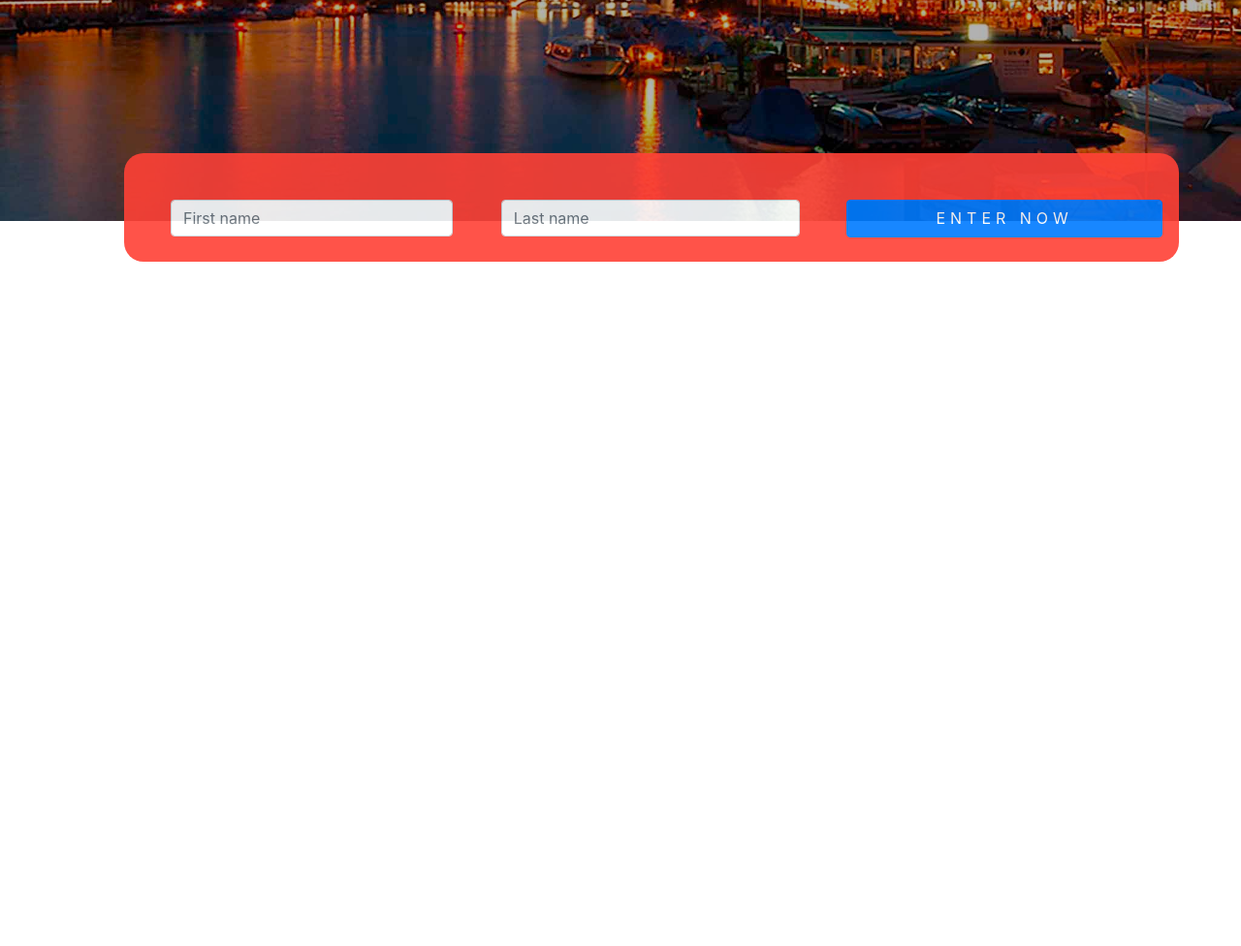
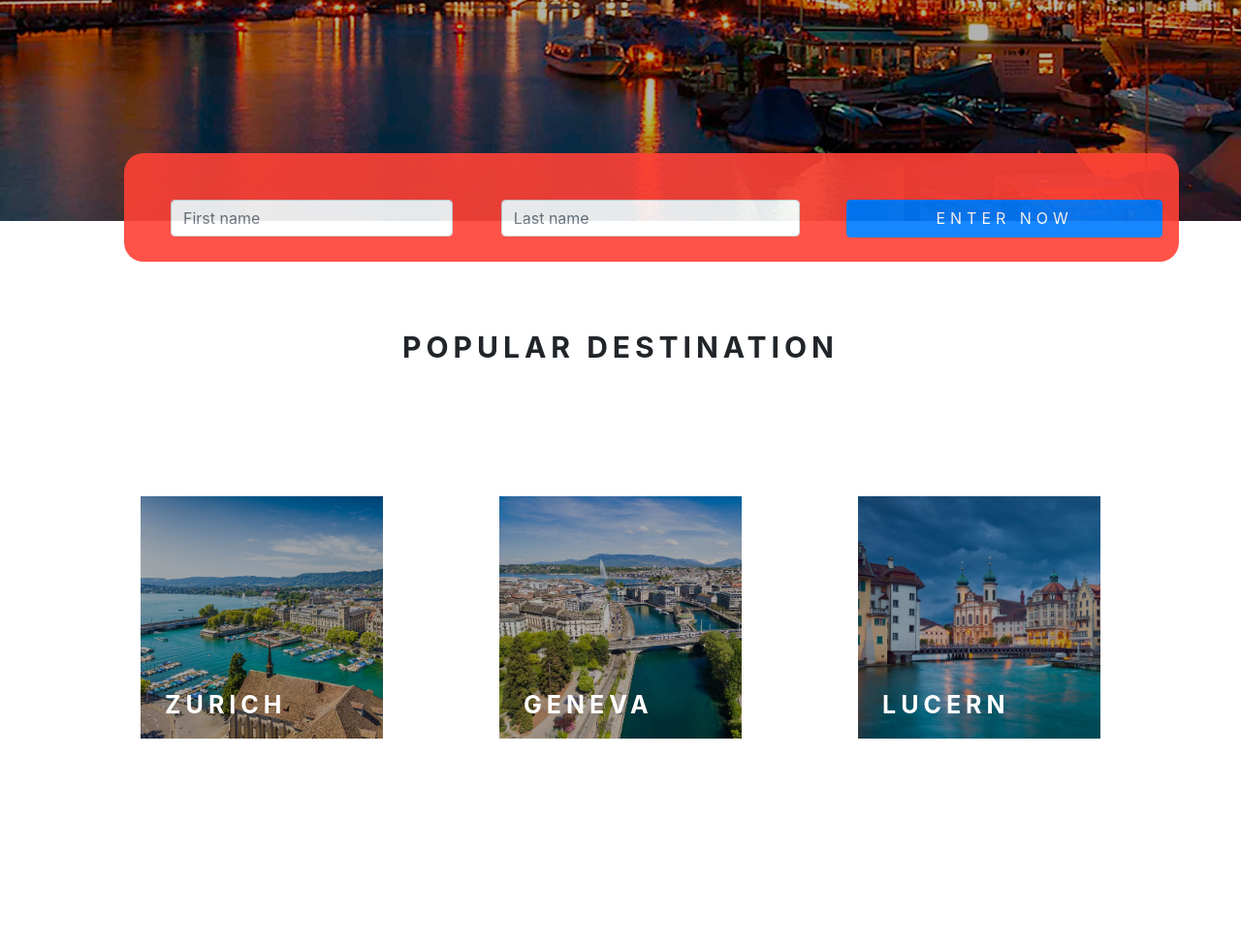
Before and after one commit to TenzinSean/frontend-mean, a plain HTML site: page layout/index.html in a window 1280 px wide. Shown: the part 522-1498 px from the top of the page at 97% size. Before the commit the page ends 800 px from the top, so only its background shows below. Drawn offline with nearby package versions, Linux system fonts and the light colour scheme.

Commit message:
second page

```diff
--- a/layout/index.html
+++ b/layout/index.html
@@ -54,6 +54,44 @@
     </div>
   </header>
 
+<!-- second page -->
+<main>
+  <div class="main__story">
+    <div class="main__story--one">
+      <h4 class="text-uppercase mt-5 text-center">Popular destination</h4>
+    </div>
+    <div class="container main__story--container">
+      <div class="row">
+        <div class="col">
+          <div class="main__part--one">
+            <div class="main__dark">
+              <h1>Zurich</h1>
+            </div>
+          </div>
+        </div>
+      </div>
+      <div class="row">
+        <div class="col">
+          <div class="main__part--two">
+            <div class="main__dark">
+              <h1 class="main__first">Geneva</h1>
+            </div>
+          </div>
+        </div>
+      </div>
+      <div class="row">
+        <div class="col">
+          <div class="main__part--three">
+            <div class="main__dark">
+              <h1>Lucern</h1>
+            </div>
+          </div>
+        </div>
+      </div>
+    </div>
+  </div>
+</main>
+
 
 
   <!-- jquery -->
--- a/style/style.css
+++ b/style/style.css
@@ -128,3 +128,173 @@
 }
 
 /* Midddle page */
+.main__story {
+  height: 700px;
+}
+
+.main__story--one h4 {
+  padding-top: 15%;
+  letter-spacing: 5px;
+  font-weight: bold;
+  font-size: 30px;
+}
+
+.main__story--container {
+  display: flex;
+  flex-direction: row;
+  flex-flow: row wrap;
+  justify-content: space-around;
+  padding-top: 10%;
+  overflow: hidden;
+
+}
+
+.main__dark {
+  background-color: rgb(0,0,0,0.3);
+  height: 250px;
+}
+
+.main__dark:hover {
+  background-color: rgb(0,0,0,0);
+  cursor: pointer;
+  transition: background 300ms ease-in-out;
+}
+
+.main__dark h1 {
+  color: #fff;
+  font-size: 25px;
+  padding-top: 80%;
+  text-transform: uppercase;
+  letter-spacing: 5px;
+  font-weight: bold;
+}
+
+.main__part--one {
+  background-image: url("/img/zurich.jpg");
+  background-size: cover;
+  background-repeat: no-repeat;
+  height: 250px;
+  width: 250px;
+  transition: transform 800ms ease-in-out;
+}
+
+
+.main__part--two {
+  background-image: url("/img/geneva.jpg");
+  background-size: cover;
+  background-repeat: no-repeat;
+  height: 250px;
+  width: 250px;
+  transition: transform 800ms ease-in-out;
+
+}
+.main__part--three {
+  background-image: url("/img/lucern.jpg");
+  background-size: cover;
+  background-repeat: no-repeat;
+  height: 250px;
+  width: 250px;
+  transition: transform 800ms ease-in-out;
+
+}
+
+/** responsive **/
+@media (max-width: 576px) {
+  .main__story--container {
+    display: flex;
+    flex-direction: row;
+    flex-flow: row wrap;
+    justify-content: space-around;
+    padding-top: 10%;
+  }
+  .main__part--one{
+    height: 500px;
+    width: 500px;
+  }
+  .main__part--one:hover {
+    transform: scale(1.2);
+    cursor: pointer;
+  }
+  .main__part--two{
+    height: 500px;
+    width: 500px;
+  }
+  .main__part--two:hover {
+    transform: scale(1.2);
+    cursor: pointer;
+  }
+  .main__part--three{
+    height: 500px;
+    width: 500px;
+  }
+  .main__part--three:hover {
+    transform: scale(1.2);
+    cursor: pointer;
+  }
+  .main__dark {
+    height: 550px
+  }
+  .main__dark h1 {
+    padding-top: 50%;
+    padding-left: 10%;
+    text-align: center;
+    font-size: 35px;
+  }
+  .main__story--one h4{
+    padding-top: 5%;
+  }
+
+}
+
+@media (min-width: 576px) {
+  .main__story--container {
+    display: flex;
+    flex-direction: row;
+    flex-flow: row wrap;
+    flex-wrap: nowrap;
+    justify-content: space-around;
+    padding-top: 10%;
+  }
+  .main__story--one h4 {
+    padding-top:5%;
+  }
+
+  .main__dark h1 {
+    padding-top: 80%;
+    padding-left: 20%;
+    text-align: none;
+    font-size: 25px;
+  }
+
+}
+
+@media (min-width: 991.98px) {
+  .main__story--container {
+    display: flex;
+    flex-direction: row;
+    flex-flow: row wrap;
+    justify-content: space-around;
+    padding-top: 10%;
+  }
+  .main__part--one{
+    height: 250px;
+    width: 250px;
+  }
+  .main__part--two{
+    height: 250px;
+    width: 250px;
+  }
+  .main__part--three{
+    height: 250px;
+    width: 250px;
+  }
+  .main__dark {
+    height: 250px
+  }
+  .main__dark h1 {
+    padding-top: 80%;
+    padding-left: 10%;
+    text-align: none;
+    font-size: 25px;
+  }
+}
```
Also changed, not shown: img/geneva.jpg (added), img/lucern.jpg (added), img/zurich.jpg (added).
